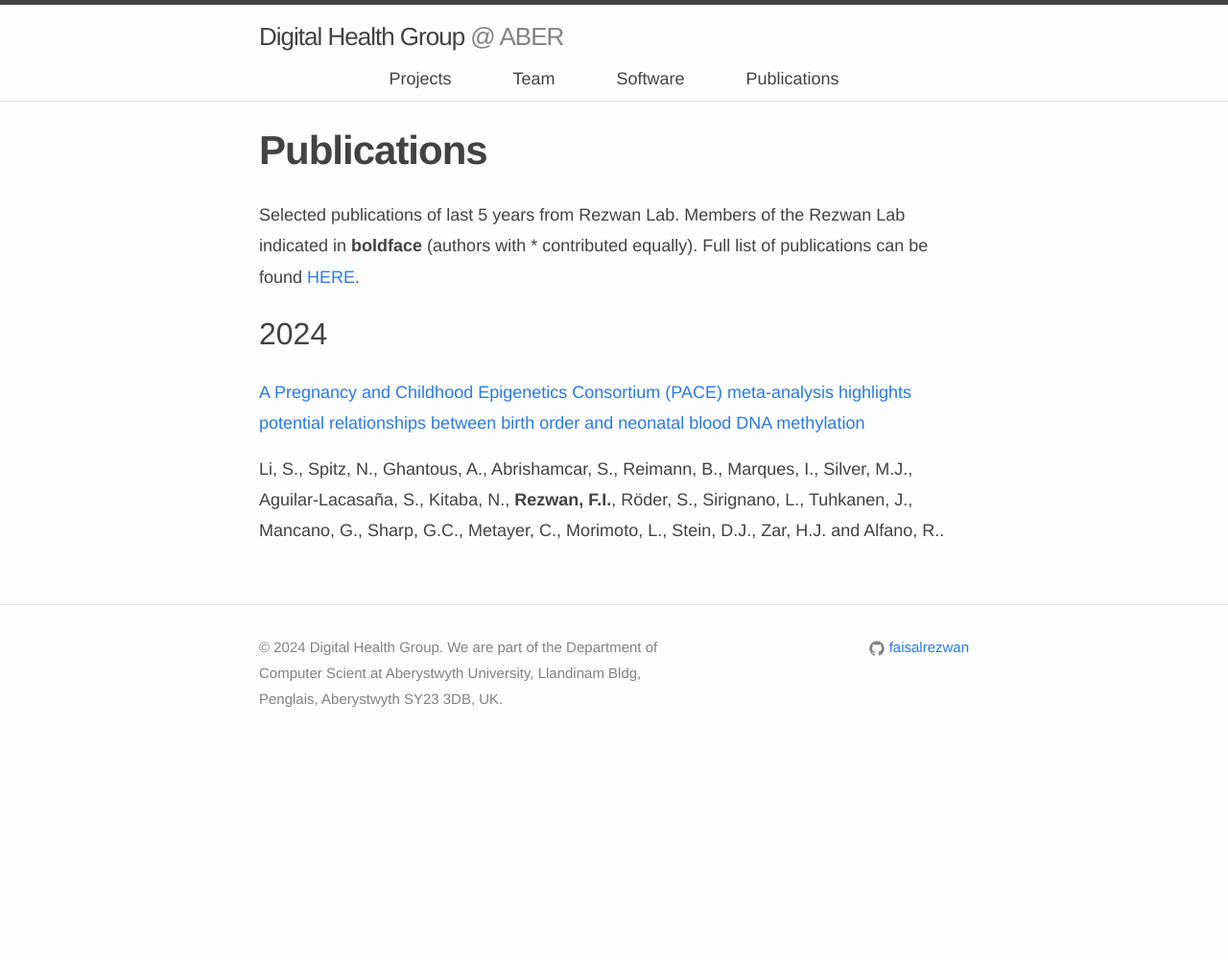
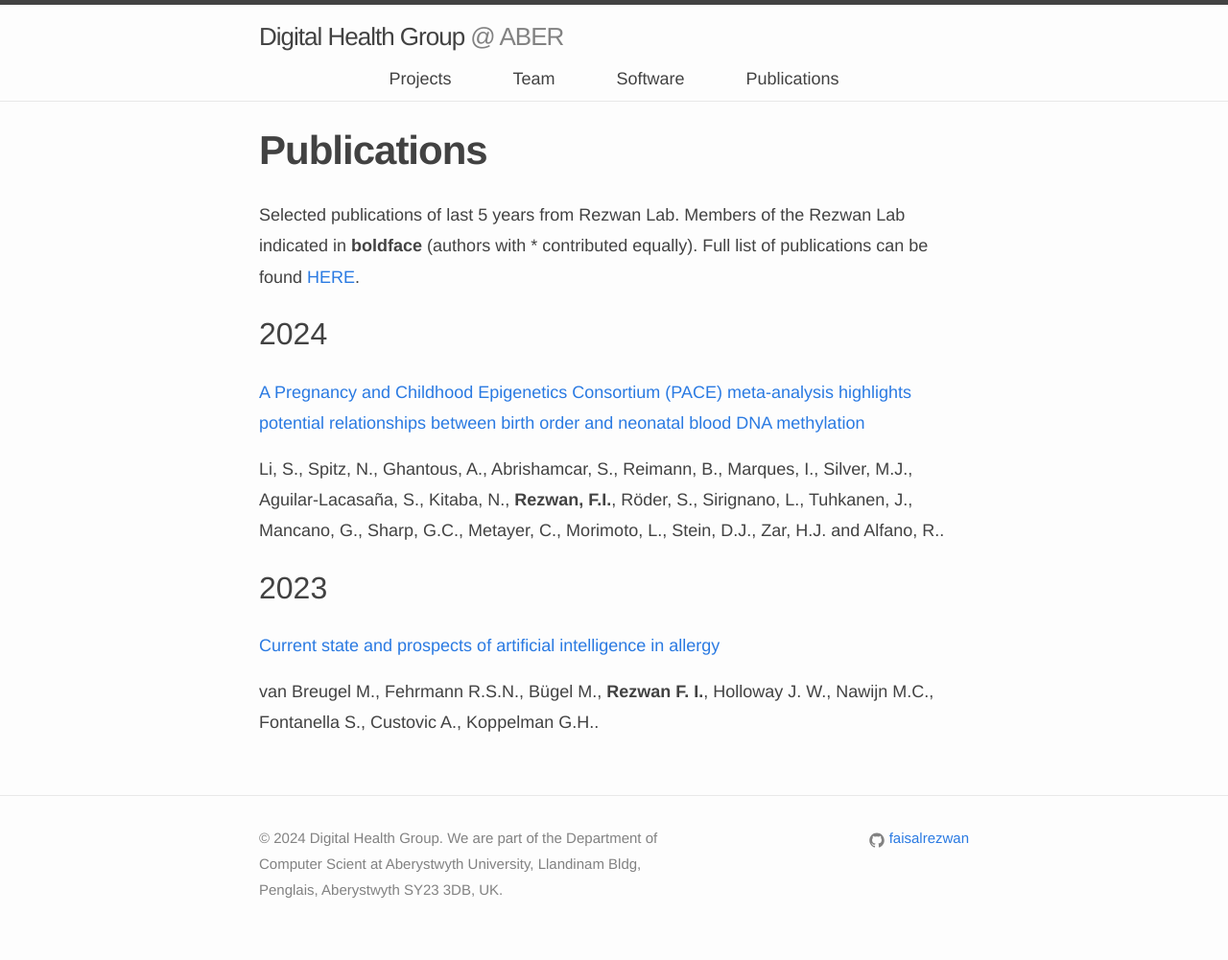
Before and after one commit to rezwanlab/Test, a Jekyll site: the page built from _pages/publications/index.md, in a window 1280 px wide. Shown: the whole page at 96% size. Built offline with Jekyll 4.4.1, drawn with Linux system fonts in a browser that asks for light colours; nearby versions of some CDN libraries; before the commit the page ends 900 px from its top, so only the background shows below that.

Commit message:
Update index.md

```diff
--- a/_pages/publications/index.md
+++ b/_pages/publications/index.md
@@ -11,6 +11,12 @@
 
 ## 2024
 
-[A Pregnancy and Childhood Epigenetics Consortium (PACE) meta-analysis highlights potential relationships between birth order and neonatal blood DNA methylation ](https://pubmed.ncbi.nlm.nih.gov/38195839/)
+[A Pregnancy and Childhood Epigenetics Consortium (PACE) meta-analysis highlights potential relationships between birth order and neonatal blood DNA methylation](https://pubmed.ncbi.nlm.nih.gov/38195839/)
 
 Li, S., Spitz, N., Ghantous, A., Abrishamcar, S., Reimann, B., Marques, I., Silver, M.J., Aguilar-Lacasaña, S., Kitaba, N., **Rezwan, F.I.**, Röder, S., Sirignano, L., Tuhkanen, J., Mancano, G., Sharp, G.C., Metayer, C., Morimoto, L., Stein, D.J., Zar, H.J. and Alfano, R..
+
+## 2023
+
+[Current state and prospects of artificial intelligence in allergy](https://doi.org/10.1038/s42003-023-05698-x)
+
+van Breugel M., Fehrmann R.S.N., Bügel M., **Rezwan F. I.**, Holloway J. W., Nawijn M.C., Fontanella S., Custovic A., Koppelman G.H..
```
